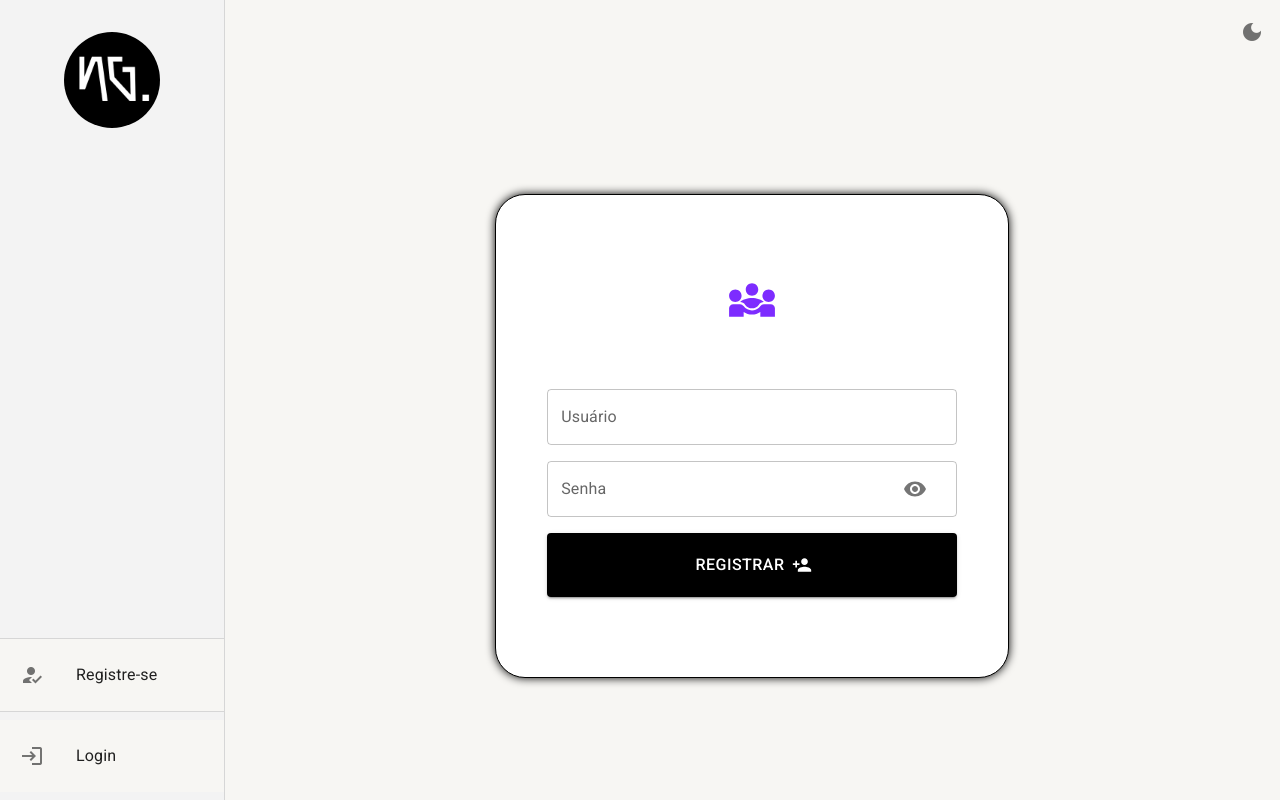
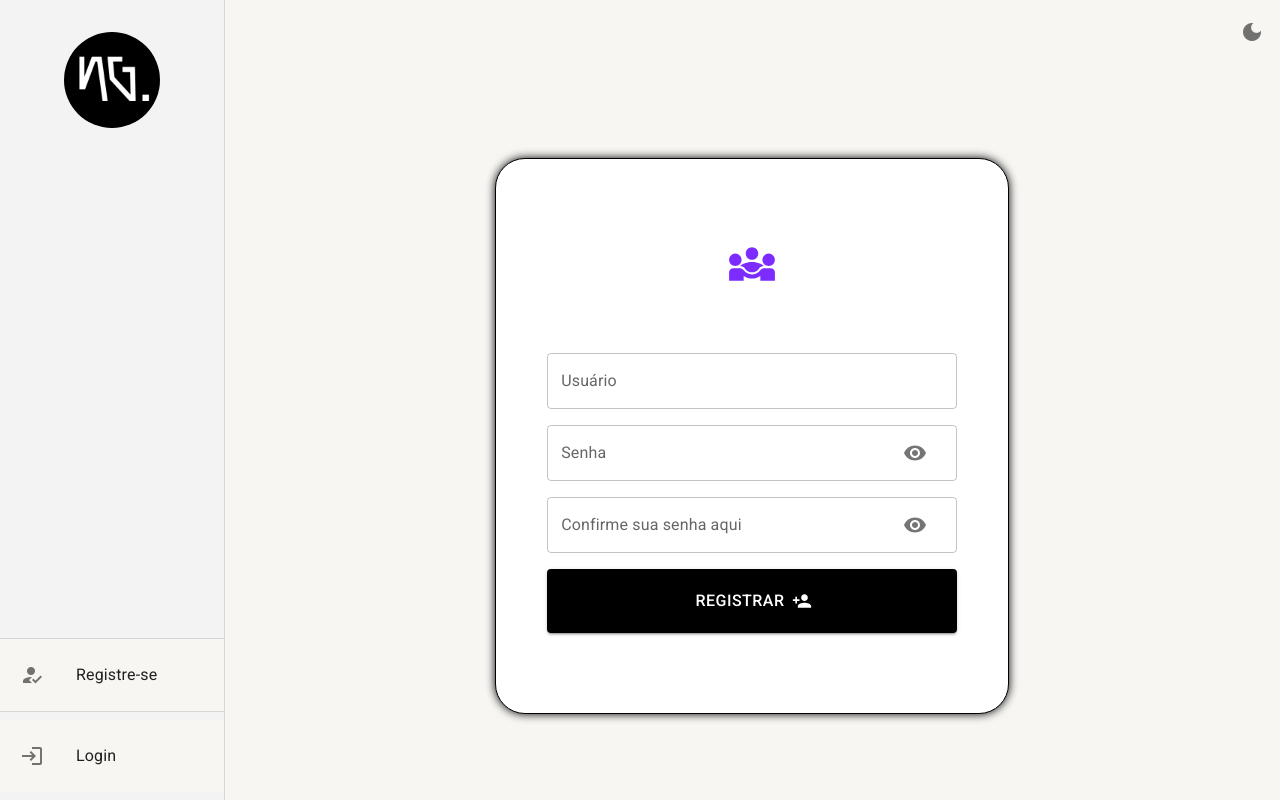
Before and after one commit to marceloasf92/digital-wallet-frontend, a React (Create React App) app: page / in a window 1280 px wide. Built offline with nearby package versions, Linux system fonts and the light colour scheme.

Commit message:
feat: add confirm password

```diff
--- a/src/components/register-form/RegisterForm.tsx
+++ b/src/components/register-form/RegisterForm.tsx
@@ -34,7 +34,9 @@ interface Props {
 type UserSubmitForm = {
   username: string;
   password: string;
+  confirmPassword: "";
   showPassword: boolean;
+  showConfirmPassword: boolean;
 };
 
 interface IError {
@@ -67,7 +69,9 @@ export const RegisterForm = ({ icon }: Props): JSX.Element => {
     setValues({
       username: "",
       password: "",
+      confirmPassword: "",
       showPassword: false,
+      showConfirmPassword: false,
     });
     toast.success("Conta criada com sucesso!");
     navigate("/login");
@@ -76,7 +80,9 @@ export const RegisterForm = ({ icon }: Props): JSX.Element => {
     setValues({
       username: "",
       password: "",
+      confirmPassword: "",
       showPassword: false,
+      showConfirmPassword: false,
     });
     if (errorMsg.message === "Wrong email/password") {
       return toast.error("Favor tente novamente, usuário ou senha errados.");
@@ -97,6 +103,10 @@ export const RegisterForm = ({ icon }: Props): JSX.Element => {
         /^(?=.*\d)(?=.*[A-Z])[0-9a-zA-Z$*&@#]{8,}$/,
         "A senha deve ser composta por pelo menos 8 caracteres, um número e uma letra maiúscula"
       ),
+    confirmPassword: yup
+      .string()
+      .required("Confirmação obrigatória")
+      .oneOf([yup.ref("password"), null], "Senhas diferentes"),
   });
 
   const {
@@ -110,7 +120,9 @@ export const RegisterForm = ({ icon }: Props): JSX.Element => {
   const [values, setValues] = useState<UserSubmitForm>({
     username: "",
     password: "",
+    confirmPassword: "",
     showPassword: false,
+    showConfirmPassword: false,
   });
 
   const handleChange =
@@ -123,17 +135,21 @@ export const RegisterForm = ({ icon }: Props): JSX.Element => {
     UsersService.create(data, success, error);
   };
 
-  const handleClickShowPassword = () => {
-    setValues({
-      ...values,
-      showPassword: !values.showPassword,
-    });
-  };
-
-  const handleMouseDownPassword = (
+  const handleClickShowPassword = (
     event: React.MouseEvent<HTMLButtonElement>
   ) => {
     event.preventDefault();
+    if (event.currentTarget.id === "confirmPassword") {
+      setValues({
+        ...values,
+        showConfirmPassword: !values.showConfirmPassword,
+      });
+    } else {
+      setValues({
+        ...values,
+        showPassword: !values.showPassword,
+      });
+    }
   };
 
   return (
@@ -214,11 +230,39 @@ export const RegisterForm = ({ icon }: Props): JSX.Element => {
                 InputProps={{
                   endAdornment: (
                     <InputAdornment position="start">
+                      <IconButton onClick={handleClickShowPassword}>
+                        {values.showPassword ? (
+                          <VisibilityOff />
+                        ) : (
+                          <Visibility />
+                        )}
+                      </IconButton>
+                    </InputAdornment>
+                  ),
+                }}
+              />
+              <CssTextField
+                id="confirmPassword"
+                label="Confirme sua senha aqui"
+                helperText={errors.confirmPassword?.message}
+                variant="outlined"
+                {...register("confirmPassword")}
+                name="confirmPassword"
+                value={values.confirmPassword}
+                onChange={handleChange("confirmPassword")}
+                type={!values.showConfirmPassword ? "password" : "text"}
+                error={
+                  errors.confirmPassword?.message === undefined ? false : true
+                }
+                style={{ width: "100%" }}
+                InputProps={{
+                  endAdornment: (
+                    <InputAdornment position="start">
                       <IconButton
+                        id="confirmPassword"
                         onClick={handleClickShowPassword}
-                        onMouseDown={handleMouseDownPassword}
                       >
-                        {values.showPassword ? (
+                        {values.showConfirmPassword ? (
                           <VisibilityOff />
                         ) : (
                           <Visibility />
```
